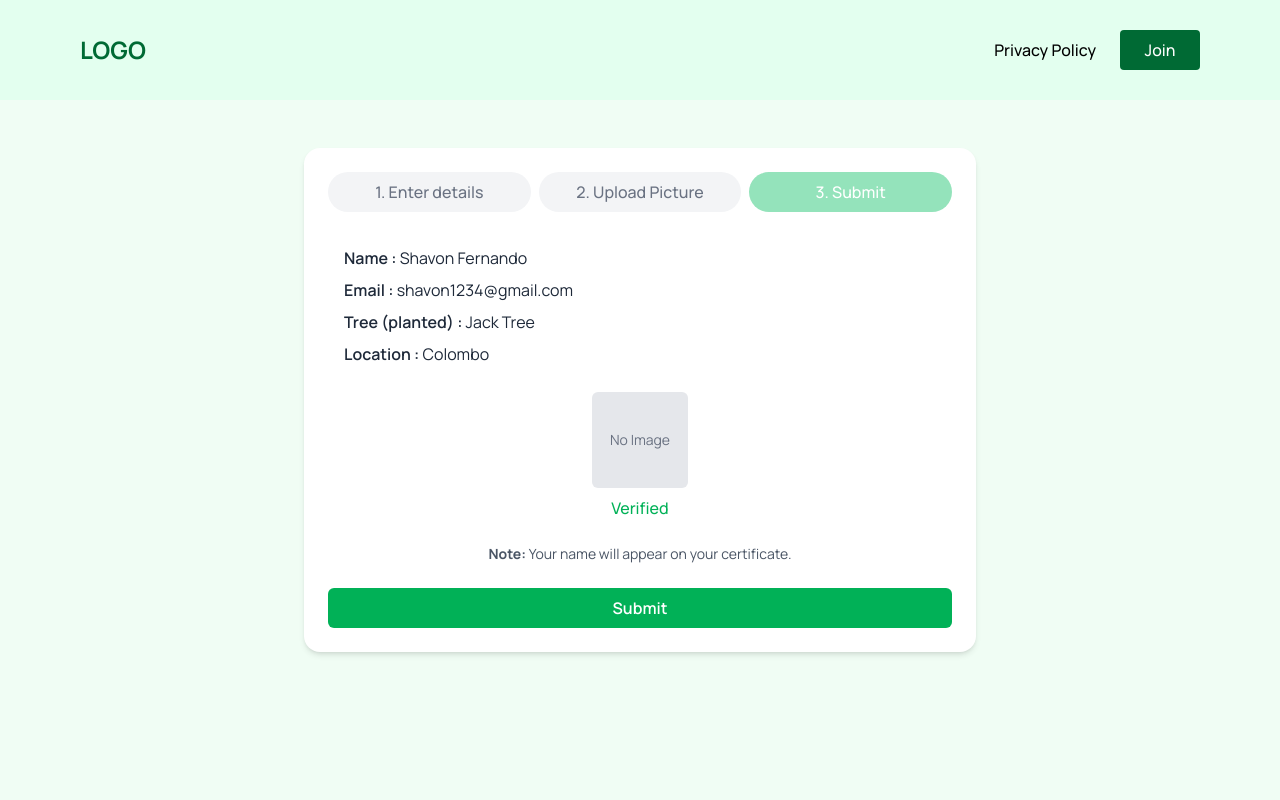
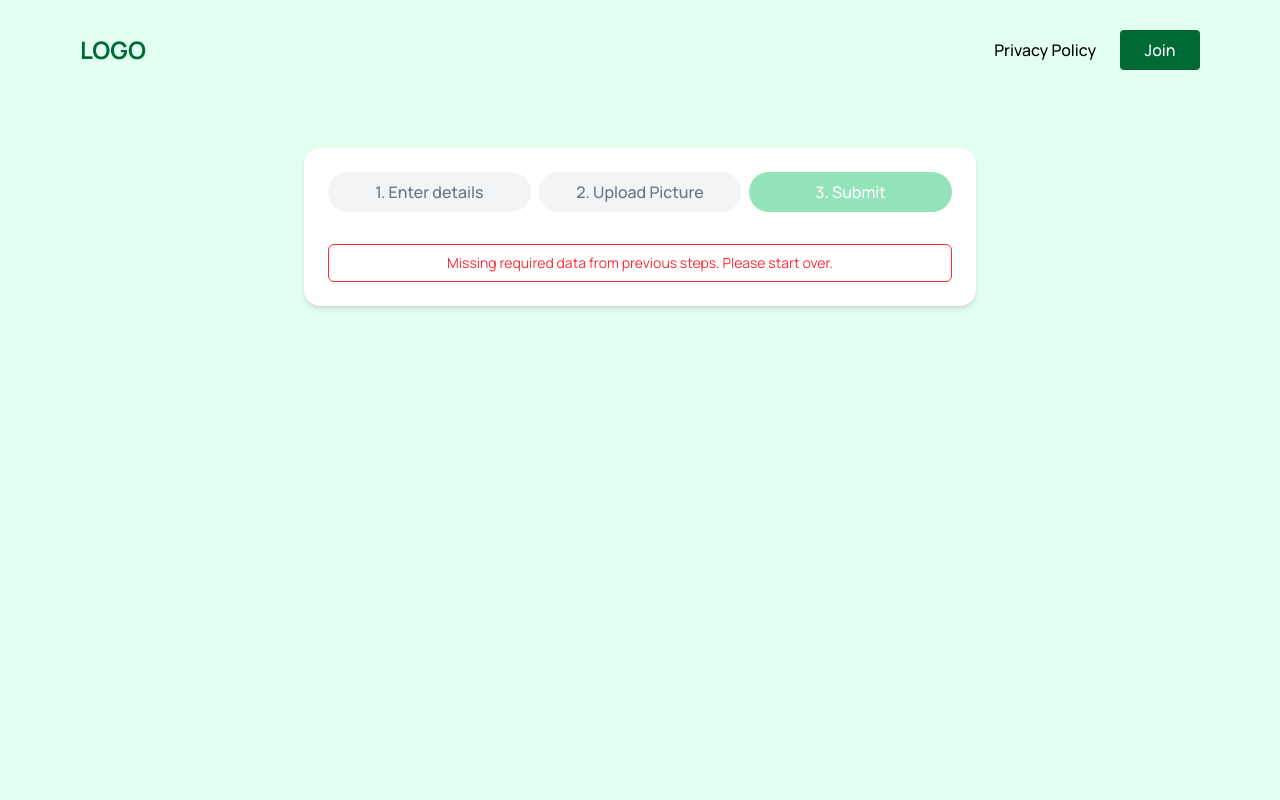
Before and after one commit to Thaanees-RM/tree-project, a React (Vite) app: page /join/submit in a window 1280 px wide. Shown: the top 800 px of the page. Built offline with nearby package versions, Linux system fonts and the light colour scheme.

Commit message:
Connect the backend into frontend

```diff
--- a/package.json
+++ b/package.json
@@ -12,6 +12,7 @@
   "dependencies": {
     "@tailwindcss/vite": "^4.1.11",
     "aos": "^2.3.4",
+    "axios": "^1.10.0",
     "lucide-react": "^0.525.0",
     "react": "^19.1.0",
     "react-dom": "^19.1.0",
--- a/src/components/JoinForm.jsx
+++ b/src/components/JoinForm.jsx
@@ -75,7 +75,7 @@ const JoinForm = () => {
   };
 
   return (
-    <div className="bg-green-50 py-12 px-4 min-h-screen flex flex-col items-center justify-start">
+    <div className="bg-[#E3FFEF] py-12 px-4 min-h-screen flex flex-col items-center justify-start">
       <div className="bg-white rounded-2xl shadow-md w-full max-w-2xl p-6">
         {/* Step Indicator */}
         <div className="flex justify-between items-center mb-8 gap-2">
--- a/src/components/JoinFormStep2.jsx
+++ b/src/components/JoinFormStep2.jsx
@@ -118,7 +118,7 @@ const JoinFormStep2 = () => {
   };
 
   return (
-    <div className="bg-green-50 py-12 px-4 min-h-screen flex flex-col items-center justify-start">
+    <div className="bg-[#E3FFEF] py-12 px-4 min-h-screen flex flex-col items-center justify-start">
       <div className="bg-white rounded-2xl shadow-md w-full max-w-2xl p-6">
         {/* Step Indicator */}
         <div className="flex justify-between items-center mb-8 gap-2">
--- a/src/components/JoinFormStep3.jsx
+++ b/src/components/JoinFormStep3.jsx
@@ -10,48 +10,61 @@ const JoinFormStep3 = () => {
 
   // Step 1 and 2 data from location.state
   const {
-    firstName = "Shavon",
-    lastName = "Fernando",
-    email = "shavon1234@gmail.com",
-    tree = "Jack Tree",
-    location: locationText = "Colombo",
-    imagePreview, // from Step 2
+    firstName,
+    lastName,
+    email,
+    tree,
+    location: locationText,
+    acceptedTerms,
+    subscribe,
+    imageFile,
+    imagePreview,
   } = location.state || {};
 
   const name = `${firstName} ${lastName}`;
 
   // Validate required data
   useEffect(() => {
-    if (!firstName || !email) {
+    if (!firstName || !email || !imagePreview) {
       setErrors({ form: "Missing required data from previous steps. Please start over." });
     }
-  }, [firstName, email]);
+  }, [firstName, email, imagePreview]);
 
   const handleSubmit = async () => {
     if (errors.form) return;
 
     setIsLoading(true);
     try {
-      // Prepare submission data
-      const certificateData = {
-        name,
-        email,
-        tree,
-        location: locationText,
-        image: imagePreview,
-      };
+      const formData = new FormData();
+      formData.append("firstName", firstName);
+      formData.append("lastName", lastName);
+      formData.append("email", email);
+      formData.append("tree", tree);
+      formData.append("location", locationText);
+      formData.append("acceptedTerms", acceptedTerms ? "true" : "false");
+      formData.append("subscribe", subscribe ? "true" : "false");
+      formData.append("image", imageFile);
 
-      // Persist data to localStorage (remove if using backend)
-      localStorage.setItem("joinFormSubmissionData", JSON.stringify(certificateData));
+      const res = await fetch("http://localhost:3000/api/users", {
+        method: "POST",
+        body: formData,
+      });
 
-      // Simulate backend submission (replace with API call if needed)
-      await new Promise((resolve) => setTimeout(resolve, 500));
+      if (!res.ok) {
+        const errData = await res.json();
+        throw new Error(errData.error || "Submission failed");
+      }
 
       setSubmitted(true);
       setErrors({});
+
+      // Clear localStorage here AFTER successful submission
+    localStorage.removeItem("joinFormData");
+    localStorage.removeItem("joinFormStep2Data");
+
     } catch (err) {
       console.error("Form submission failed:", err);
-      setErrors({ form: "Submission failed. Please try again." });
+      setErrors({ form: err.message });
     } finally {
       setIsLoading(false);
     }
@@ -161,7 +174,7 @@ const JoinFormStep3 = () => {
   }
 
   return (
-    <div className="bg-green-50 py-12 px-4 min-h-screen flex flex-col items-center justify-start">
+    <div className="bg-[#E3FFEF] py-12 px-4 min-h-screen flex flex-col items-center justify-start">
       <div className="bg-white rounded-2xl shadow-md w-full max-w-2xl p-6">
         {/* Step Indicator */}
         <div className="flex justify-between items-center mb-8 gap-2">
```
Also changed, not shown: 1 other file (tests, documents, lock files or other folders).
